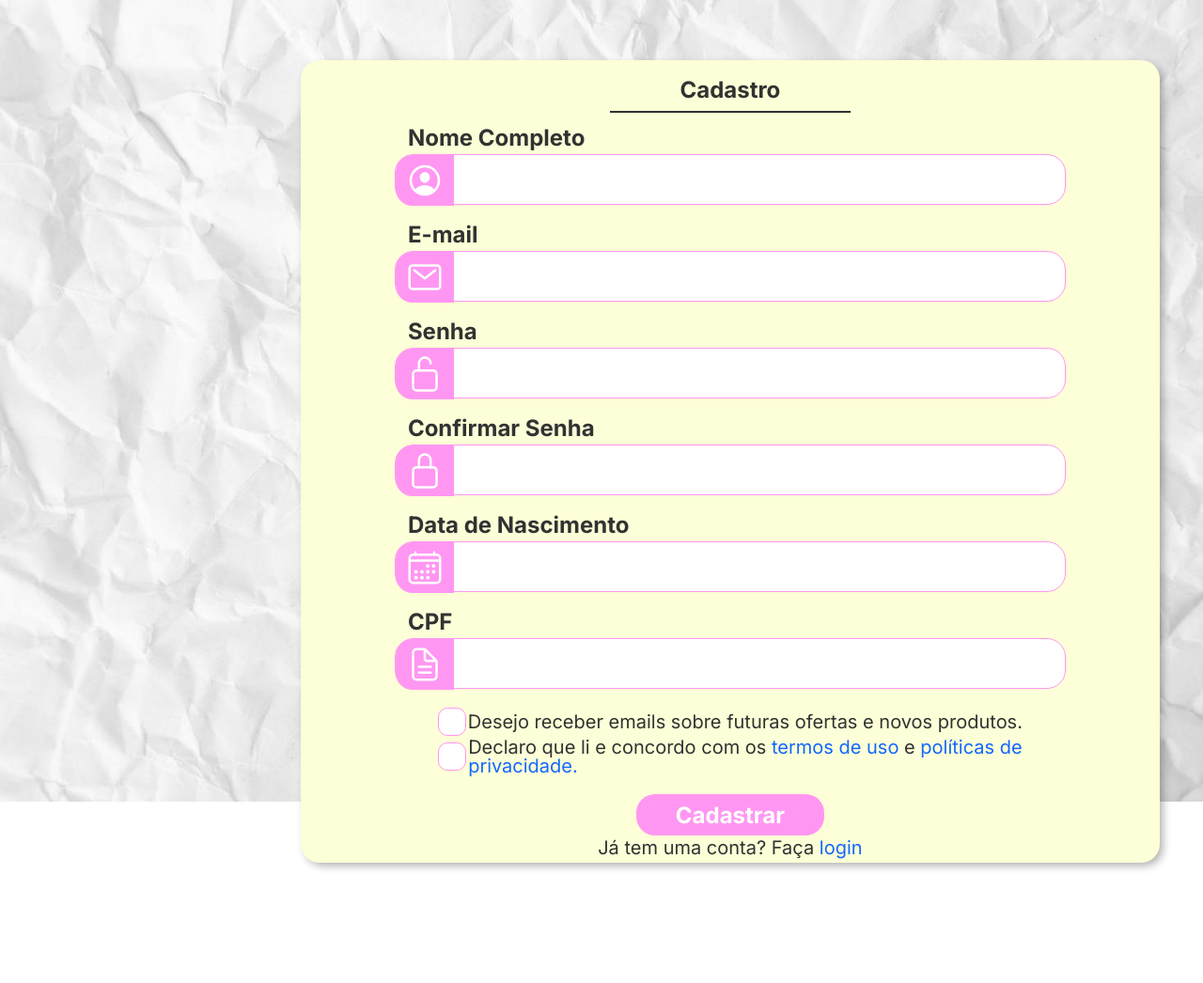
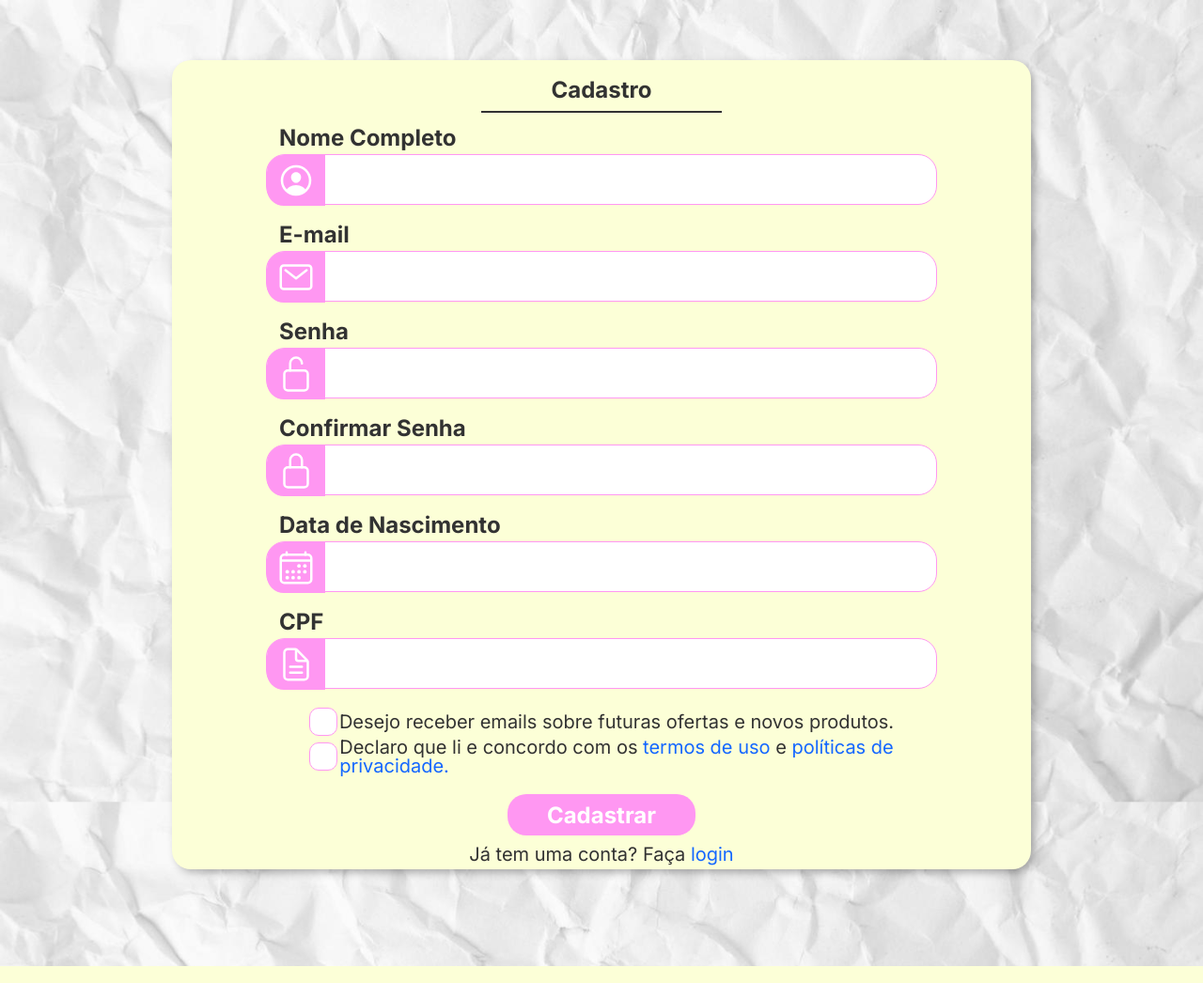
Before and after one commit to Vinescle/Tcc-cherry-blossom, a PHP site: page /cadastro-e-login/cadastro.php in a window 1280 px wide. Shown: the whole page at 94% size. Run offline with PHP 8.4, Linux system fonts and the light colour scheme.

Commit message:
Cadastro e login com bugs concertados

```diff
--- a/cadastro-e-login/cadastro.php
+++ b/cadastro-e-login/cadastro.php
@@ -17,8 +17,16 @@
 
         body {
             background-image: url(../imagens/background/papel1.jpg);
-            background-repeat: no-repeat;
+            background-repeat: repeat-y;
+            background-size: cover;
             background-size: 100%;
+        }
+
+        main{
+            margin: 5% 0 8% 0;
+            display: flex;
+            align-items: center;
+            justify-content: center;
         }
 
         .conteiner {
@@ -29,7 +37,7 @@
             flex-direction: column;
             align-items: center;
             gap: 15px;
-            margin: 5% 25% 10% 25%;
+            /* margin: 5% 25% 10% 25%; */
             border-radius: 20px;
             box-shadow: 4px 4px 10px -1px rgba(0, 0, 0, 0.32)
         }
@@ -110,16 +118,16 @@
             gap: 2px;
         }
 
-        .checkbox{
+        .checkbox {
             display: flex;
             align-items: center;
             gap: 2px;
-            font-family:'Inter', sans-serif;
+            font-family: 'Inter', sans-serif;
             font-weight: 400;
             font-size: 20px;
         }
 
-        .checkbox input[type="checkbox"]{
+        .checkbox input[type="checkbox"] {
             cursor: pointer;
             width: 30px;
             height: 30px;
@@ -131,7 +139,7 @@
 
         }
 
-        .checkbox input[type="checkbox"]:checked:after{
+        .checkbox input[type="checkbox"]:checked:after {
             display: block;
             font-size: 20px;
             font-family: 'Inter', sans-serif;
@@ -144,7 +152,7 @@
         }
 
 
-        .checkbox a{
+        .checkbox a {
             color: #1467FF;
             font-weight: 400;
         }
@@ -153,7 +161,7 @@
             display: flex;
             flex-direction: column;
             align-items: center;
-            gap: 3px;
+            gap: 10px;
         }
 
         .form-end-submit input {
@@ -191,7 +199,7 @@
     <script type="module" src="https://unpkg.com/ionicons@5.5.2/dist/ionicons/ionicons.esm.js"></script>
     <script nomodule src="https://unpkg.com/ionicons@5.5.2/dist/ionicons/ionicons.js"></script>
 
-
+    <main>
         <div class="conteiner">
             <div class="conteiner-titulo">
                 <p>Cadastro</p>
@@ -285,6 +293,7 @@
             </form>
         </div>
         <script src="./validacaoCadastro.js"></script>
+    </main>
 </body>
 
 </html>
```
Also changed, not shown: cadastro-e-login/cadastroGrava.php (+8 -2 lines), cadastro-e-login/login.php (+15 -4 lines). Lines whose indentation alone changed are shown as unchanged.
